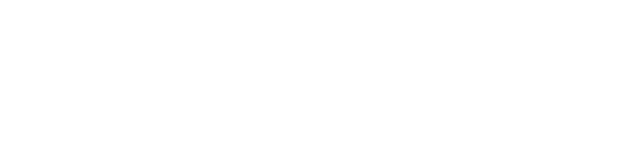
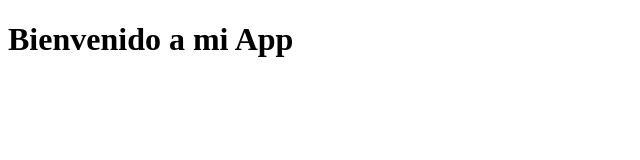
Before and after one commit to Saxxan/Curso-GIT, a plain HTML site: page index.html in a window 1280 px wide. Shown: the whole page, without its empty margins (0-640 px from the left). Drawn offline with Linux system fonts and the light colour scheme; files whose address does not match are found by name.

Commit message:
Nuevo titular

```diff
--- a/index.html
+++ b/index.html
@@ -13,6 +13,6 @@
     </script>
 </head>
 <body>
-
+    <h1>Bienvenido a mi App</h1>
 </body>
 </html>
```
